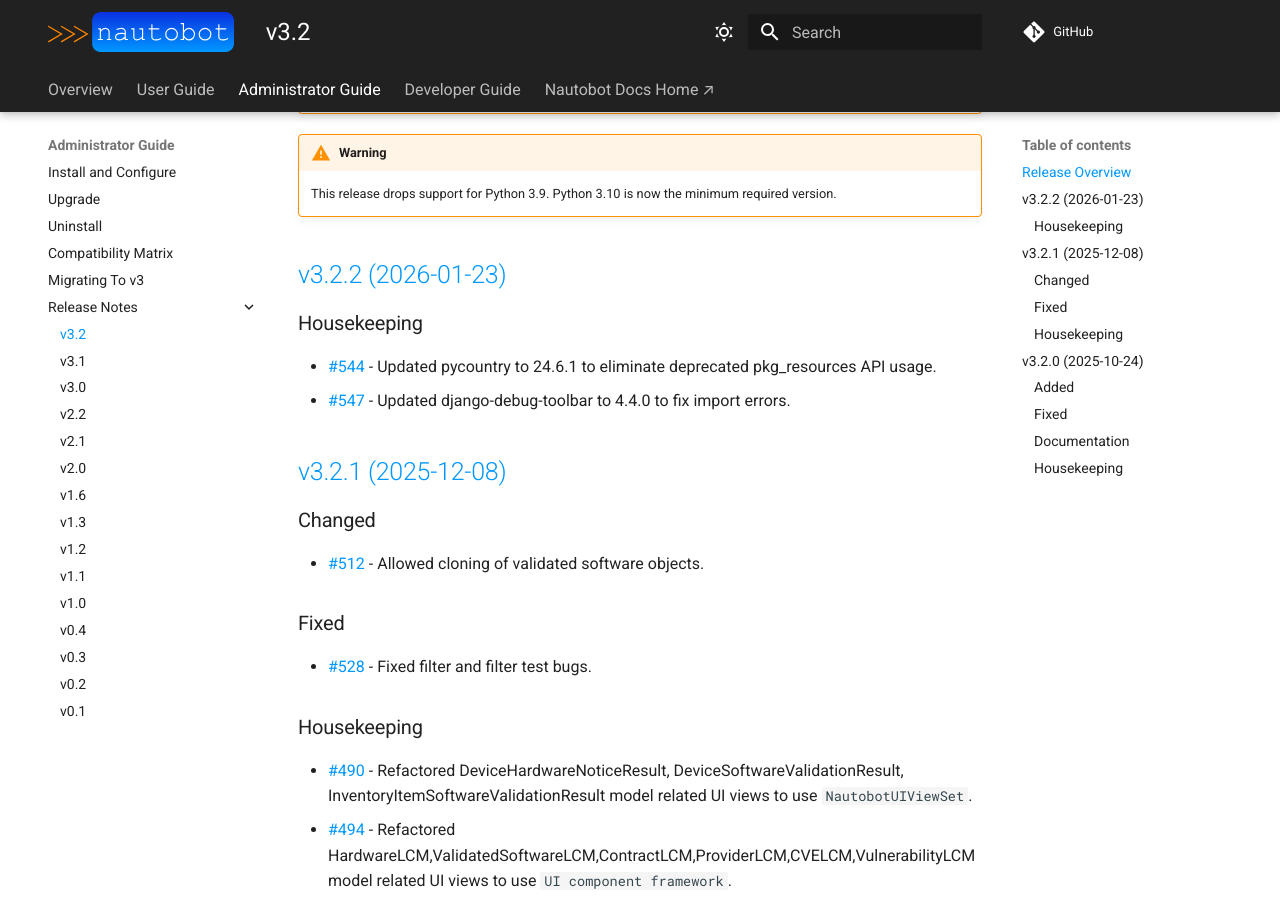
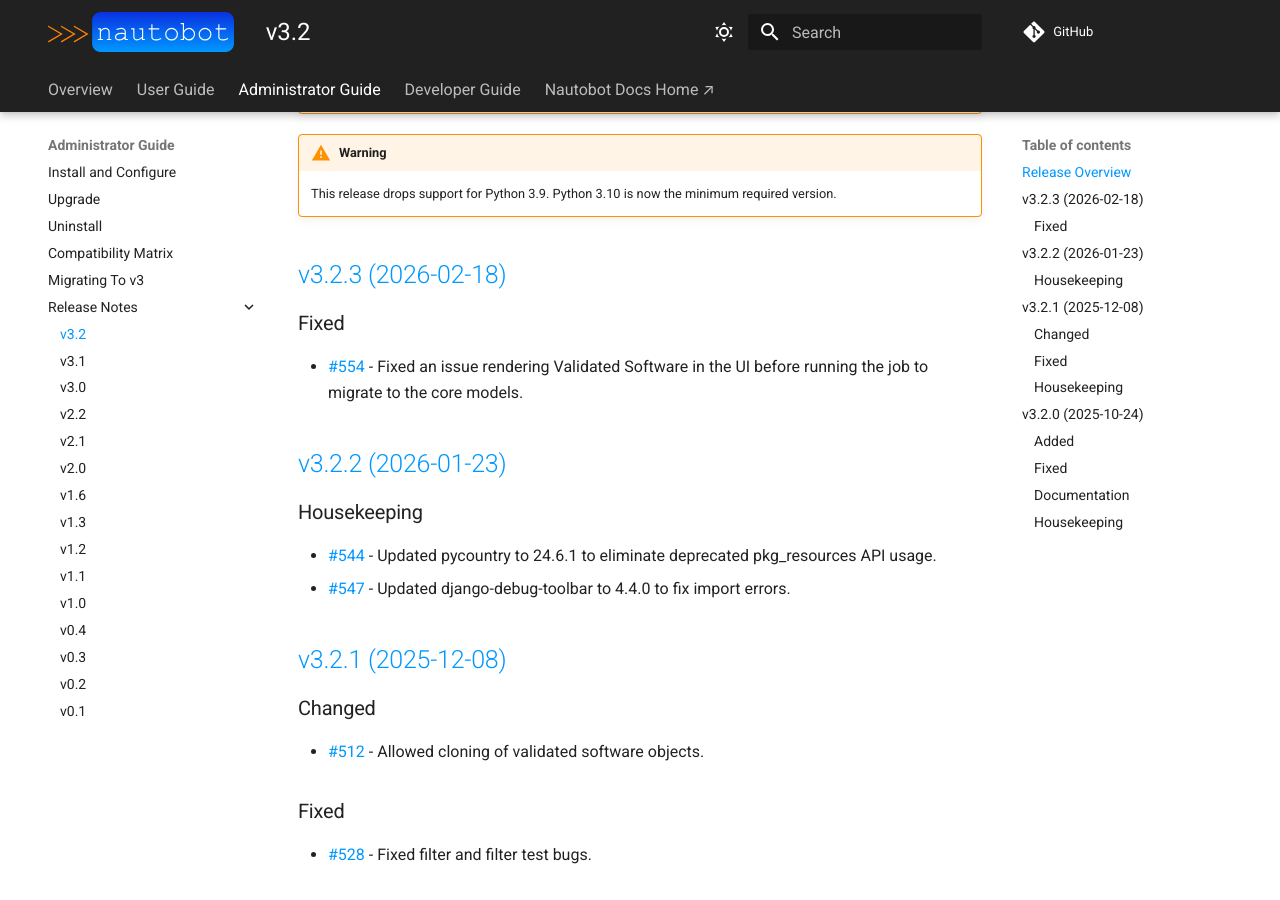
Before and after one commit to nautobot/nautobot-app-device-lifecycle-mgmt, an MkDocs documentation site: the page built from docs/admin/release_notes/version_3.2.md, in a window 1280 px wide and 900 px high, scrolled down 427 px. Built offline with MkDocs 1.6.1 and Material for MkDocs 9.7.7, drawn with Linux system fonts in a browser that asks for light colours; comment, search, counter and statistics services are not loaded.

Commit message:
Release v3.2.3

```diff
--- a/docs/admin/release_notes/version_3.2.md
+++ b/docs/admin/release_notes/version_3.2.md
@@ -14,6 +14,12 @@ Device Lifecycle Management App version 3.2.0 adds support for ArubaOS and PanOS
 
 <!-- towncrier release notes start -->
 
+
+## [v3.2.3 (2026-02-18)](https://github.com/nautobot/nautobot-app-device-lifecycle-mgmt/releases/tag/v3.2.3)
+
+### Fixed
+
+- [#554](https://github.com/nautobot/nautobot-app-device-lifecycle-mgmt/issues/554) - Fixed an issue rendering Validated Software in the UI before running the job to migrate to the core models.
 
 ## [v3.2.2 (2026-01-23)](https://github.com/nautobot/nautobot-app-device-lifecycle-mgmt/releases/tag/v3.2.2)
 
--- a/pyproject.toml
+++ b/pyproject.toml
@@ -1,6 +1,6 @@
 [tool.poetry]
 name = "nautobot-device-lifecycle-mgmt"
-version = "3.2.2"
+version = "3.2.3"
 description = "Manages device lifecycles for platforms and software."
 authors = ["Network to Code, LLC <info@networktocode.com>"]
 license = "Apache-2.0"
```
Also changed, not shown: 1 other file.
